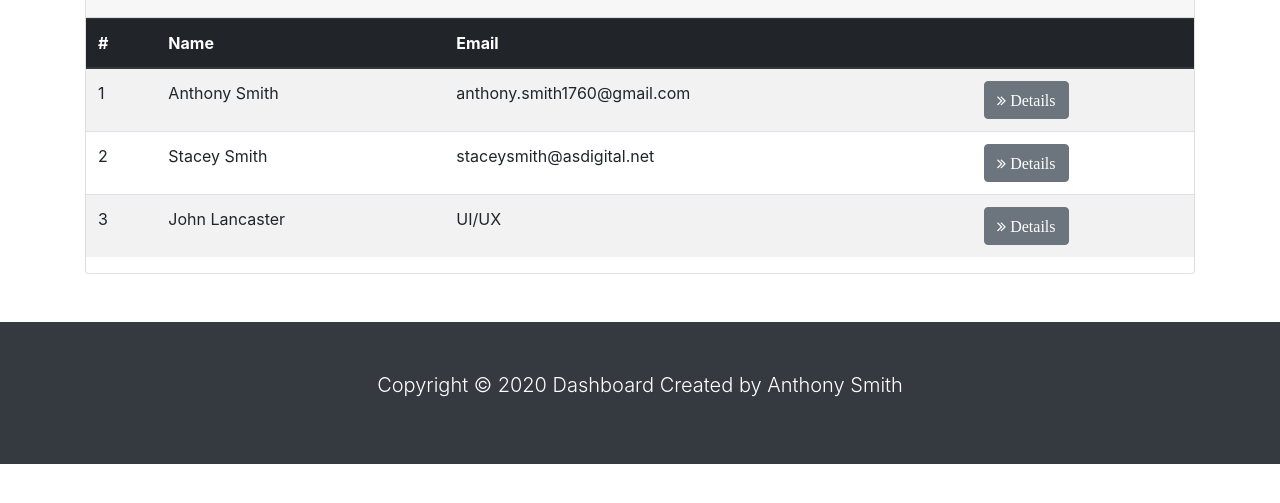
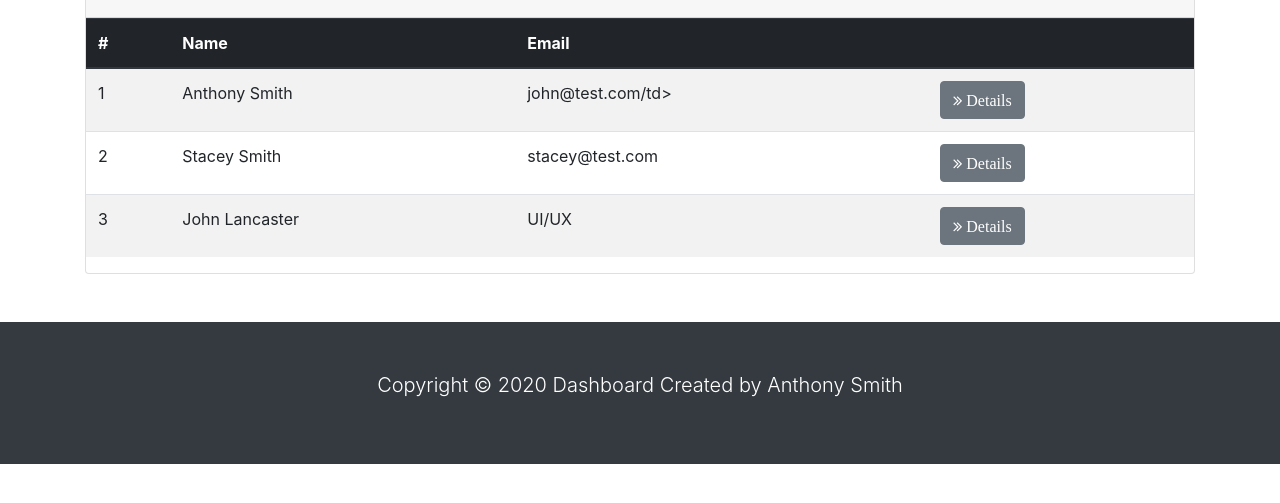
Before and after one commit to anthonys1760/BlogCentral, a plain HTML site: page users.html in a window 1280 px wide. Shown: the part 267-770 px from the top of the page. Drawn offline with nearby package versions, Linux system fonts and the light colour scheme.

Commit message:
Fixed Emails

```diff
--- a/users.html
+++ b/users.html
@@ -114,7 +114,7 @@
                                 <tr>
                                     <td>1</td>
                                     <td>Anthony Smith</td>
-                                    <td>anthony.smith1760@gmail.com</td>
+                                    <td>john@test.com/td>
                                     <td>
                                         <a href="details.html" class="btn btn-secondary">
                                             <i class="fa fa-angle-double-right"> Details</i>
@@ -124,7 +124,7 @@
                                 <tr>
                                     <td>2</td>
                                     <td>Stacey Smith</td>
-                                    <td>staceysmith@asdigital.net</td>
+                                    <td>stacey@test.com</td>
                                     <td>
                                         <a href="details.html" class="btn btn-secondary">
                                             <i class="fa fa-angle-double-right"> Details</i>
```
